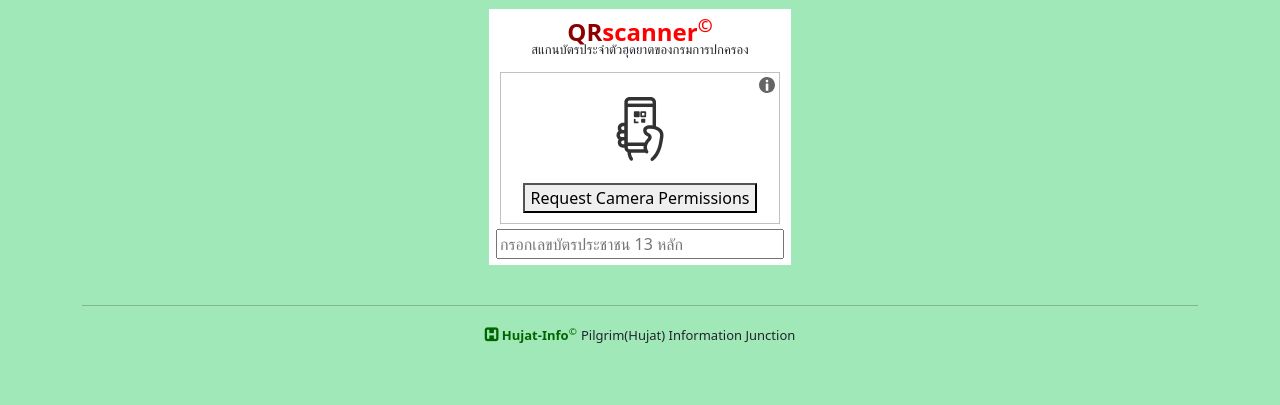
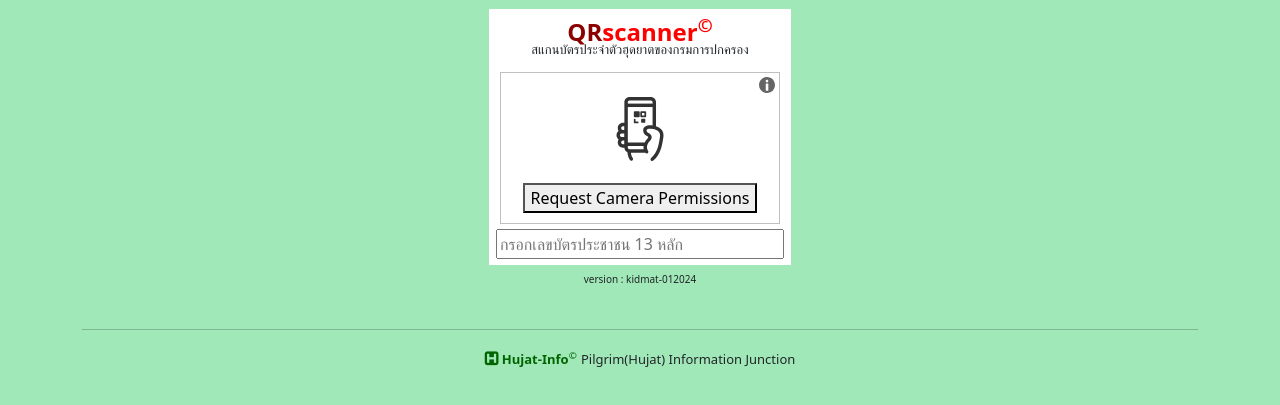
Before and after one commit to adisakwong/hujat-info, a plain HTML site: page index.html in a window 1280 px wide. Shown: the part 63-468 px from the top of the page. Drawn offline with nearby package versions, Linux system fonts and the light colour scheme.

Commit message:
Update index.html

```diff
--- a/index.html
+++ b/index.html
@@ -66,6 +66,9 @@
 
 <td>&nbsp;&nbsp;</td>
 </tr></table>
+
+<center><font size=1>version : kidmat-012024</font></center>
+
 <!--//// screen display section //////-->
 
     <!--//////////////////////////// javascript section -->
```
